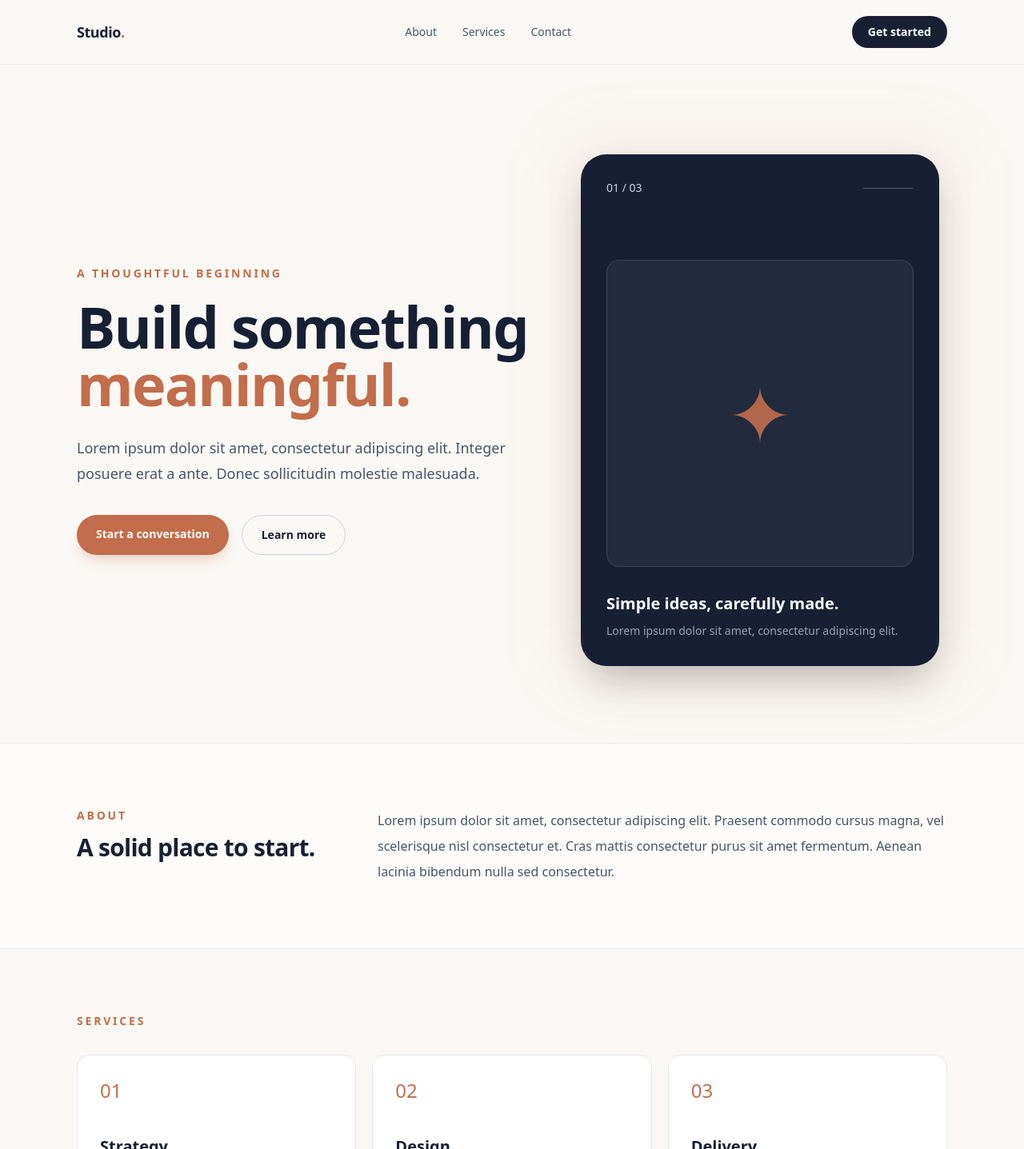
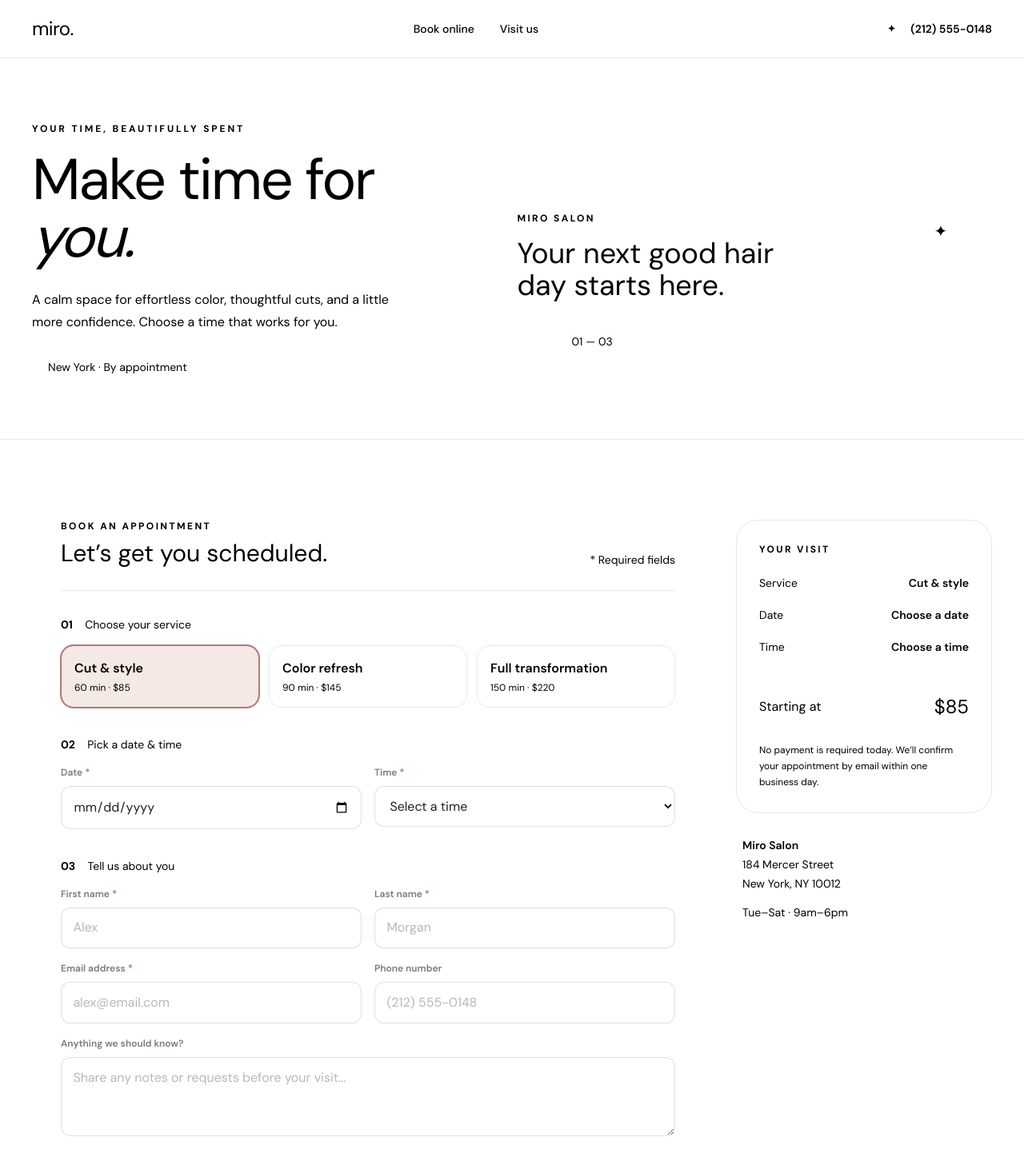
Before and after one commit to ABluePartyHat/Salon-Appointments, a plain HTML site: page index.html in a window 1280 px wide. Shown: the top 1437 px of the page at 80% size. Drawn offline with nearby package versions, Linux system fonts and the light colour scheme.

Commit message:
Create salon appointment signup page

```diff
--- a/index.html
+++ b/index.html
@@ -3,139 +3,46 @@
   <head>
     <meta charset="UTF-8" />
     <meta name="viewport" content="width=device-width, initial-scale=1.0" />
-    <meta
-      name="description"
-      content="A clean Tailwind CSS starter page with placeholder content."
-    />
-    <title>Tailwind Starter</title>
-
+    <meta name="description" content="Book your next appointment at Miro Salon." />
+    <title>Book an appointment · Miro Salon</title>
     <script src="https://cdn.tailwindcss.com"></script>
     <script>
-      tailwind.config = {
-        theme: {
-          extend: {
-            colors: {
-              ink: "#172033",
-              cream: "#faf8f4",
-              accent: "#c26d4b",
-            },
-          },
-        },
-      };
+      tailwind.config = { theme: { extend: { colors: { ink: '#241d26', plum: '#513443', rose: '#b87479', blush: '#f4e9e4', paper: '#fcfaf8', sage: '#8b9b8a' }, fontFamily: { display: ['Georgia', 'ui-serif', 'serif'] }, boxShadow: { soft: '0 18px 55px rgba(81, 52, 67, .12)' } } };
     </script>
     <link rel="stylesheet" href="./styles.css" />
   </head>
-
-  <body class="bg-cream text-ink antialiased">
-    <header class="border-b border-slate-200/80 bg-cream/90 backdrop-blur">
-      <nav
-        class="mx-auto flex max-w-6xl items-center justify-between px-6 py-5 lg:px-8"
-        aria-label="Main navigation"
-      >
-        <a href="#" class="text-lg font-bold tracking-tight">Studio<span class="text-accent">.</span></a>
-        <div class="hidden items-center gap-8 text-sm font-medium text-slate-600 md:flex">
-          <a class="transition hover:text-accent" href="#about">About</a>
-          <a class="transition hover:text-accent" href="#services">Services</a>
-          <a class="transition hover:text-accent" href="#contact">Contact</a>
-        </div>
-        <a
-          href="#contact"
-          class="rounded-full bg-ink px-5 py-2.5 text-sm font-semibold text-white transition hover:bg-accent"
-        >
-          Get started
-        </a>
+  <body class="bg-paper text-ink antialiased">
+    <header class="border-b border-plum/10 bg-paper/90 backdrop-blur">
+      <nav class="mx-auto flex max-w-7xl items-center justify-between px-6 py-5 lg:px-10" aria-label="Main navigation">
+        <a href="#top" class="font-display text-2xl tracking-tight">miro<span class="text-rose">.</span></a>
+        <div class="hidden items-center gap-8 text-sm font-medium text-ink/65 sm:flex"><a class="transition hover:text-rose" href="#booking">Book online</a><a class="transition hover:text-rose" href="#details">Visit us</a></div>
+        <a href="tel:+12125550148" class="flex items-center gap-2 text-sm font-semibold text-plum"><span class="grid h-8 w-8 place-items-center rounded-full bg-blush text-xs">✦</span>(212) 555-0148</a>
       </nav>
     </header>
-
-    <main>
-      <section class="mx-auto grid max-w-6xl gap-12 px-6 pb-24 pt-20 lg:grid-cols-[1.1fr_0.9fr] lg:items-center lg:px-8 lg:pt-28">
-        <div>
-          <p class="mb-5 text-sm font-bold uppercase tracking-[0.2em] text-accent">A thoughtful beginning</p>
-          <h1 class="max-w-3xl text-5xl font-bold tracking-tight text-ink sm:text-6xl lg:text-7xl">
-            Build something <span class="text-accent">meaningful.</span>
-          </h1>
-          <p class="mt-7 max-w-xl text-lg leading-8 text-slate-600">
-            Lorem ipsum dolor sit amet, consectetur adipiscing elit. Integer posuere erat a ante. Donec sollicitudin molestie malesuada.
-          </p>
-          <div class="mt-9 flex flex-wrap gap-4">
-            <a href="#contact" class="rounded-full bg-accent px-6 py-3.5 text-sm font-semibold text-white shadow-lg shadow-accent/20 transition hover:-translate-y-0.5 hover:bg-ink">
-              Start a conversation
-            </a>
-            <a href="#about" class="rounded-full border border-slate-300 px-6 py-3.5 text-sm font-semibold text-ink transition hover:border-accent hover:text-accent">
-              Learn more
-            </a>
-          </div>
-        </div>
-
-        <div class="relative mx-auto w-full max-w-md">
-          <div class="absolute -inset-4 rounded-[2rem] bg-accent/10 blur-2xl"></div>
-          <div class="relative overflow-hidden rounded-[2rem] bg-ink p-8 text-white shadow-2xl">
-            <div class="mb-20 flex items-center justify-between text-sm text-slate-300">
-              <span>01 / 03</span>
-              <span class="h-px w-16 bg-slate-600"></span>
-            </div>
-            <div class="grid aspect-square place-items-center rounded-2xl border border-white/10 bg-white/5">
-              <span class="text-8xl font-light text-accent/90">✦</span>
-            </div>
-            <p class="mt-8 text-xl font-semibold">Simple ideas, carefully made.</p>
-            <p class="mt-2 text-sm leading-6 text-slate-400">Lorem ipsum dolor sit amet, consectetur adipiscing elit.</p>
-          </div>
-        </div>
+    <main id="top">
+      <section class="mx-auto grid max-w-7xl gap-12 px-6 pb-14 pt-14 lg:grid-cols-[.9fr_1.1fr] lg:items-end lg:px-10 lg:pb-20 lg:pt-20">
+        <div><p class="mb-5 text-xs font-bold uppercase tracking-[.24em] text-rose">Your time, beautifully spent</p><h1 class="max-w-xl font-display text-5xl leading-[1.02] tracking-[-.03em] text-plum sm:text-6xl lg:text-7xl">Make time for <em class="font-normal text-rose">you.</em></h1><p class="mt-7 max-w-md text-base leading-7 text-ink/65">A calm space for effortless color, thoughtful cuts, and a little more confidence. Choose a time that works for you.</p><div class="mt-8 flex items-center gap-3 text-sm text-ink/60"><span class="h-2 w-2 rounded-full bg-sage"></span> New York · By appointment</div></div>
+        <div class="relative overflow-hidden rounded-[2rem] bg-plum px-7 py-8 text-paper shadow-soft sm:px-10"><div class="absolute -right-10 -top-16 h-48 w-48 rounded-full border border-white/10"></div><div class="absolute -bottom-24 right-16 h-48 w-48 rounded-full border border-white/10"></div><div class="relative flex items-start justify-between gap-6"><div><p class="text-xs font-bold uppercase tracking-[.2em] text-rose/90">Miro salon</p><p class="mt-4 max-w-sm font-display text-3xl leading-tight sm:text-4xl">Your next good hair day starts here.</p></div><span class="grid h-12 w-12 shrink-0 place-items-center rounded-full border border-white/15 text-xl text-rose">✦</span></div><div class="relative mt-10 flex items-center gap-5 text-sm text-paper/65"><span class="h-px w-12 bg-rose"></span><span>01 — 03</span><span class="h-px flex-1 bg-white/15"></span></div></div>
       </section>
-
-      <section id="about" class="border-y border-slate-200/80 bg-white/60">
-        <div class="mx-auto max-w-6xl px-6 py-20 lg:px-8">
-          <div class="grid gap-10 lg:grid-cols-3">
-            <div>
-              <p class="text-sm font-bold uppercase tracking-[0.2em] text-accent">About</p>
-              <h2 class="mt-3 text-3xl font-bold tracking-tight">A solid place to start.</h2>
-            </div>
-            <p class="leading-8 text-slate-600 lg:col-span-2">
-              Lorem ipsum dolor sit amet, consectetur adipiscing elit. Praesent commodo cursus magna, vel scelerisque nisl consectetur et. Cras mattis consectetur purus sit amet fermentum. Aenean lacinia bibendum nulla sed consectetur.
-            </p>
-          </div>
-        </div>
-      </section>
-
-      <section id="services" class="mx-auto max-w-6xl px-6 py-20 lg:px-8">
-        <p class="text-sm font-bold uppercase tracking-[0.2em] text-accent">Services</p>
-        <div class="mt-8 grid gap-5 md:grid-cols-3">
-          <article class="rounded-2xl border border-slate-200 bg-white p-7">
-            <span class="text-2xl text-accent">01</span>
-            <h3 class="mt-10 text-xl font-bold">Strategy</h3>
-            <p class="mt-3 text-sm leading-6 text-slate-600">Lorem ipsum dolor sit amet, consectetur adipiscing elit.</p>
-          </article>
-          <article class="rounded-2xl border border-slate-200 bg-white p-7">
-            <span class="text-2xl text-accent">02</span>
-            <h3 class="mt-10 text-xl font-bold">Design</h3>
-            <p class="mt-3 text-sm leading-6 text-slate-600">Sed posuere consectetur est at lobortis. Maecenas faucibus.</p>
-          </article>
-          <article class="rounded-2xl border border-slate-200 bg-white p-7">
-            <span class="text-2xl text-accent">03</span>
-            <h3 class="mt-10 text-xl font-bold">Delivery</h3>
-            <p class="mt-3 text-sm leading-6 text-slate-600">Nullam id dolor id nibh ultricies vehicula ut id elit.</p>
-          </article>
-        </div>
-      </section>
-
-      <section id="contact" class="bg-ink text-white">
-        <div class="mx-auto max-w-6xl px-6 py-20 lg:px-8">
-          <div class="flex flex-col justify-between gap-8 md:flex-row md:items-end">
-            <div>
-              <p class="text-sm font-bold uppercase tracking-[0.2em] text-accent">Contact</p>
-              <h2 class="mt-3 max-w-xl text-4xl font-bold tracking-tight">Let’s make the first move.</h2>
-            </div>
-            <a href="mailto:hello@example.com" class="text-lg font-semibold text-accent transition hover:text-white">hello@example.com →</a>
-          </div>
+      <section id="booking" class="border-y border-plum/10 bg-blush/45">
+        <div class="mx-auto grid max-w-7xl gap-10 px-6 py-12 lg:grid-cols-[1fr_320px] lg:px-10 lg:py-16">
+          <form id="booking-form" class="rounded-[1.75rem] bg-paper p-6 shadow-soft sm:p-9" novalidate>
+            <div class="flex flex-col justify-between gap-3 border-b border-plum/10 pb-7 sm:flex-row sm:items-end"><div><p class="text-xs font-bold uppercase tracking-[.2em] text-rose">Book an appointment</p><h2 class="mt-2 font-display text-3xl text-plum">Let’s get you scheduled.</h2></div><p class="text-sm text-ink/45"><span class="text-rose">*</span> Required fields</p></div>
+            <fieldset class="mt-8"><legend class="text-sm font-bold text-plum">01 <span class="ml-3 font-normal text-ink/60">Choose your service</span></legend><div class="mt-4 grid gap-3 sm:grid-cols-3"><label class="service-card"><input class="sr-only" type="radio" name="service" value="Cut & style" data-price="85" checked /><span class="block font-semibold text-plum">Cut & style</span><span class="mt-1 block text-xs text-ink/50">60 min · $85</span></label><label class="service-card"><input class="sr-only" type="radio" name="service" value="Color refresh" data-price="145" /><span class="block font-semibold text-plum">Color refresh</span><span class="mt-1 block text-xs text-ink/50">90 min · $145</span></label><label class="service-card"><input class="sr-only" type="radio" name="service" value="Full transformation" data-price="220" /><span class="block font-semibold text-plum">Full transformation</span><span class="mt-1 block text-xs text-ink/50">150 min · $220</span></label></div></fieldset>
+            <fieldset class="mt-9"><legend class="text-sm font-bold text-plum">02 <span class="ml-3 font-normal text-ink/60">Pick a date & time</span></legend><div class="mt-4 grid gap-4 sm:grid-cols-2"><label class="field-wrap"><span>Date <b>*</b></span><input id="date" type="date" required /></label><label class="field-wrap"><span>Time <b>*</b></span><select id="time" required><option value="">Select a time</option><option>9:00 AM</option><option>10:30 AM</option><option>12:00 PM</option><option>1:30 PM</option><option>3:00 PM</option><option>4:30 PM</option></select></label></div></fieldset>
+            <fieldset class="mt-9"><legend class="text-sm font-bold text-plum">03 <span class="ml-3 font-normal text-ink/60">Tell us about you</span></legend><div class="mt-4 grid gap-4 sm:grid-cols-2"><label class="field-wrap"><span>First name <b>*</b></span><input id="first-name" type="text" autocomplete="given-name" placeholder="Alex" required /></label><label class="field-wrap"><span>Last name <b>*</b></span><input id="last-name" type="text" autocomplete="family-name" placeholder="Morgan" required /></label><label class="field-wrap"><span>Email address <b>*</b></span><input id="email" type="email" autocomplete="email" placeholder="alex@email.com" required /></label><label class="field-wrap"><span>Phone number</span><input type="tel" autocomplete="tel" placeholder="(212) 555-0148" /></label></div><label class="field-wrap mt-4"><span>Anything we should know?</span><textarea rows="3" placeholder="Share any notes or requests before your visit..."></textarea></label></fieldset>
+            <div class="mt-8 flex flex-col items-start justify-between gap-5 border-t border-plum/10 pt-7 sm:flex-row sm:items-center"><p class="text-xs leading-5 text-ink/50">By booking, you agree to our 24-hour cancellation policy.</p><button class="rounded-full bg-plum px-7 py-3.5 text-sm font-bold text-white transition hover:-translate-y-0.5 hover:bg-rose" type="submit">Request appointment <span class="ml-2">→</span></button></div><div id="success" class="mt-5 hidden rounded-xl bg-sage/15 px-5 py-4 text-sm font-medium text-plum" role="status"></div>
+          </form>
+          <aside class="lg:pt-9"><div class="sticky top-6 rounded-[1.75rem] border border-plum/10 bg-paper p-7"><p class="text-xs font-bold uppercase tracking-[.2em] text-rose">Your visit</p><div class="mt-6 space-y-5 text-sm"><div class="flex justify-between gap-4"><span class="text-ink/50">Service</span><span id="summary-service" class="text-right font-semibold text-plum">Cut & style</span></div><div class="flex justify-between gap-4"><span class="text-ink/50">Date</span><span id="summary-date" class="text-right font-semibold text-plum">Choose a date</span></div><div class="flex justify-between gap-4"><span class="text-ink/50">Time</span><span id="summary-time" class="text-right font-semibold text-plum">Choose a time</span></div></div><div class="my-6 h-px bg-plum/10"></div><div class="flex items-center justify-between"><span class="text-ink/50">Starting at</span><span id="summary-price" class="font-display text-2xl text-plum">$85</span></div><p class="mt-7 text-xs leading-5 text-ink/45">No payment is required today. We’ll confirm your appointment by email within one business day.</p></div><div id="details" class="mt-7 px-2 text-sm leading-6 text-ink/60"><p class="font-semibold text-plum">Miro Salon</p><p>184 Mercer Street<br />New York, NY 10012</p><p class="mt-3">Tue–Sat · 9am–6pm</p></div></aside>
         </div>
       </section>
     </main>
-
-    <footer class="bg-ink px-6 pb-8 text-sm text-slate-500 lg:px-8">
-      <div class="mx-auto flex max-w-6xl justify-between border-t border-white/10 pt-6">
-        <span>© 2026 Studio.</span>
-        <span>Built with Tailwind CSS.</span>
-      </div>
-    </footer>
+    <footer class="mx-auto flex max-w-7xl flex-col justify-between gap-3 px-6 py-8 text-xs text-ink/45 sm:flex-row lg:px-10"><span>© 2026 Miro Salon</span><span>Made for your next good hair day.</span></footer>
+    <script>
+      const form = document.querySelector('#booking-form'); const dateInput = document.querySelector('#date'); const timeInput = document.querySelector('#time'); const services = document.querySelectorAll('input[name="service"]'); const summary = { service: document.querySelector('#summary-service'), price: document.querySelector('#summary-price'), date: document.querySelector('#summary-date'), time: document.querySelector('#summary-time') }; const today = new Date(); today.setDate(today.getDate() + 1); dateInput.min = today.toISOString().split('T')[0];
+      const updateSummary = () => { const selected = document.querySelector('input[name="service"]:checked'); summary.service.textContent = selected.value; summary.price.textContent = '$' + selected.dataset.price; summary.date.textContent = dateInput.value ? new Date(dateInput.value + 'T12:00:00').toLocaleDateString('en-US', { month: 'short', day: 'numeric', year: 'numeric' }) : 'Choose a date'; summary.time.textContent = timeInput.value || 'Choose a time'; };
+      services.forEach((item) => item.addEventListener('change', updateSummary)); dateInput.addEventListener('change', updateSummary); timeInput.addEventListener('change', updateSummary);
+      form.addEventListener('submit', (event) => { event.preventDefault(); if (!form.checkValidity()) { form.reportValidity(); return; } const firstName = document.querySelector('#first-name').value.trim(); const success = document.querySelector('#success'); success.textContent = `Thanks, ${firstName}! Your request is in. We’ll email you shortly to confirm the details.`; success.classList.remove('hidden'); success.scrollIntoView({ behavior: 'smooth', block: 'center' }); });
+    </script>
   </body>
 </html>
--- a/styles.css
+++ b/styles.css
@@ -1,10 +1,14 @@
-/* Keep project-specific CSS here; utility classes live in index.html via Tailwind. */
-
-html {
-  scroll-behavior: smooth;
-}
-
-::selection {
-  background: #c26d4b;
-  color: #ffffff;
-}
+@import url('https://fonts.googleapis.com/css2?family=DM+Sans:wght@400;500;600;700&display=swap');
+html { scroll-behavior: smooth; }
+body { font-family: 'DM Sans', ui-sans-serif, system-ui, sans-serif; }
+::selection { background: #b87479; color: #fff; }
+.service-card { cursor: pointer; border: 1px solid rgba(81, 52, 67, .12); border-radius: 1rem; padding: 1rem; transition: border-color .2s, background-color .2s, box-shadow .2s; }
+.service-card:has(input:checked) { border-color: #b87479; background: #f4e9e4; box-shadow: 0 0 0 1px #b87479; }
+.service-card:hover { border-color: rgba(184, 116, 121, .7); }
+.field-wrap { display: block; }
+.field-wrap > span { display: block; margin-bottom: .5rem; color: rgba(36, 29, 38, .6); font-size: .75rem; font-weight: 600; }
+.field-wrap b { color: #b87479; }
+.field-wrap input, .field-wrap select, .field-wrap textarea { width: 100%; border: 1px solid rgba(81, 52, 67, .16); border-radius: .75rem; background: #fff; padding: .8rem .9rem; color: #241d26; outline: none; transition: border-color .2s, box-shadow .2s; }
+.field-wrap input::placeholder, .field-wrap textarea::placeholder { color: rgba(36, 29, 38, .32); }
+.field-wrap input:focus, .field-wrap select:focus, .field-wrap textarea:focus { border-color: #b87479; box-shadow: 0 0 0 3px rgba(184, 116, 121, .14); }
+.field-wrap textarea { resize: vertical; }
```
